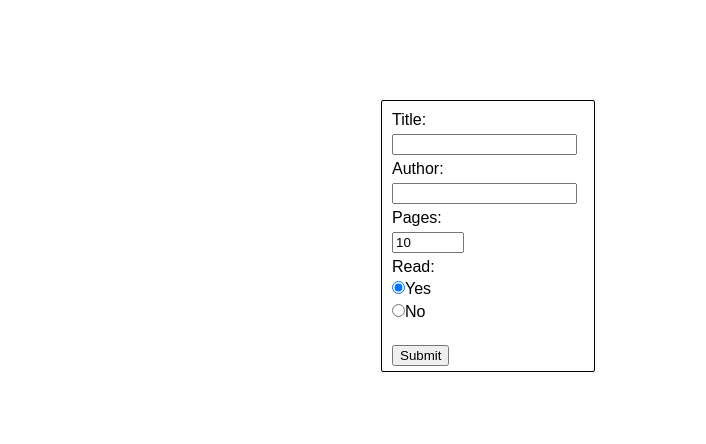
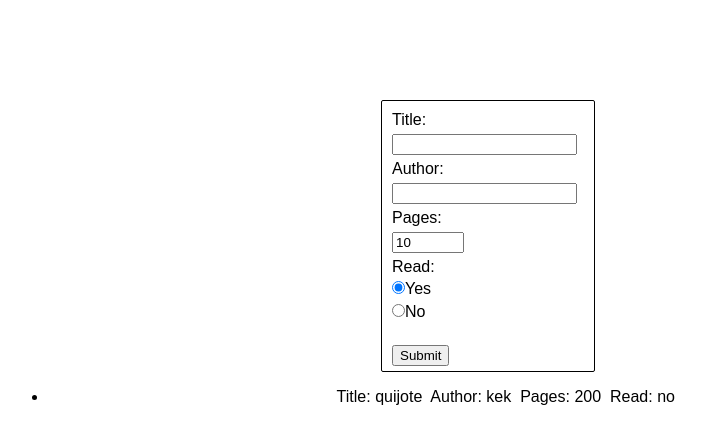
Before and after one commit to Javier-Machin/react-simple-library, a React (Create React App) app: page / in a window 1280 px wide. Shown: the top 444 px of the page, without its empty margins (152-858 px from the left). Built offline with nearby package versions, Linux system fonts and the light colour scheme.

Commit message:
Add local storage and adding books functionality

```diff
--- a/src/App.js
+++ b/src/App.js
@@ -1,5 +1,6 @@
 import React, { Component } from 'react';
-import BookForm from './components/book-form';
+import BookForm from './components/BookForm';
+
 import './App.css';
 
 class App extends Component {
@@ -7,6 +8,7 @@ class App extends Component {
     return (
       <section className="main-container">
         <BookForm />
+
       </section>
     );
   }
--- a/src/components/book-form.js
+++ b/src/components/BookForm.js
@@ -1,4 +1,6 @@
 import React, { Component } from 'react';
+import storageManager from '../modules/storageManager';
+import BookList from './BookList';
 
 class BookForm extends Component {
   constructor(props) {
@@ -7,11 +9,14 @@ class BookForm extends Component {
       title: '',
       author: '',
       pages: 10,
-      read: "yes"
+      read: "yes",
+      books: storageManager.getBooks()
     };
 
     this.handleChange = this.handleChange.bind(this);
     this.handleSubmit = this.handleSubmit.bind(this);
+
+    console.log(this.state.books);
   }
 
   handleChange(event) {
@@ -19,29 +24,22 @@ class BookForm extends Component {
   }
 
   handleSubmit(event) {
-    const newBook = new Book(
-      this.state.title,
-      this.state.author,
-      this.state.pages,
-      this.state.read
-    );
+    const newBook = {
+      title: this.state.title,
+      author: this.state.author,
+      pages: this.state.pages,
+      read: this.state.read
+    };
 
-    const books = [newBook];
-
-    alert(
-      `
-       Title: ${books[0].title}
-       Author: ${books[0].author}
-       Pages: ${books[0].pages}
-       Read: ${books[0].read}
-      `
-    );
+    storageManager.addBook(newBook);
+    this.setState({books: storageManager.getBooks()})
 
     event.preventDefault();
   }
 
   render() {
     return (
+      <div>
       <form className="book-form" onSubmit={this.handleSubmit}>
         <label>Title:</label><br />
         <input type="text"
@@ -88,21 +86,10 @@ class BookForm extends Component {
 
         <input type="submit" value="Submit" />
       </form>
+      <BookList books={this.state.books} />
+      </div>
     );
   }
 }
 
-// Transform to component ?
-class Book {
-  constructor(title, author, pages, read) {
-    this.title = title;
-    this.author = author;
-    this.pages = pages;
-    this.read = read;
-  }
-
-  toggleRead() { this.read === "true" ? this.read = "false" : this.read = "true" }
-}
-
-
 export default BookForm
--- /dev/null
+++ b/src/components/BookList.js
@@ -0,0 +1,21 @@
+import React, { Component } from 'react';
+// import storageManager from '../modules/storageManager';
+
+class BookList extends Component {
+  render() {
+    return (
+      <ul>
+        { this.props.books.map(book => (
+          <li key={book.title}>
+            Title: {book.title}&nbsp;
+            Author: {book.author}&nbsp;
+            Pages: {book.pages}&nbsp;
+            Read: {book.read}&nbsp;
+          </li>
+          ))}
+      </ul>
+    );
+  }
+}
+
+export default BookList
--- /dev/null
+++ b/src/modules/storageManager.js
@@ -0,0 +1,30 @@
+const storageManager = (() => {
+  const localStorage = window.localStorage;
+  let books = loadLocalStorage();
+  const getBooks = () => books;
+
+  function addBook(book) {
+    const newBook = {[book.title]: book};
+    books.push(newBook[`${book.title}`]);
+
+    saveLocalStorage();
+  }
+
+  function saveLocalStorage() {
+    localStorage.setItem("books", JSON.stringify(books));
+  }
+
+  function loadLocalStorage() {
+    if (localStorage.getItem("books")) {
+      return JSON.parse(localStorage.getItem("books"));
+    } else {
+      const quijote = {title: "quijote", author: "kek", pages: 200, read: "no"};
+      return [quijote]
+    }
+  }
+
+  return { addBook, getBooks }
+
+})();
+
+export default storageManager
```
Also changed, not shown: package.json (+7 -1 lines), 1 other file (tests, documents, lock files or other folders).
